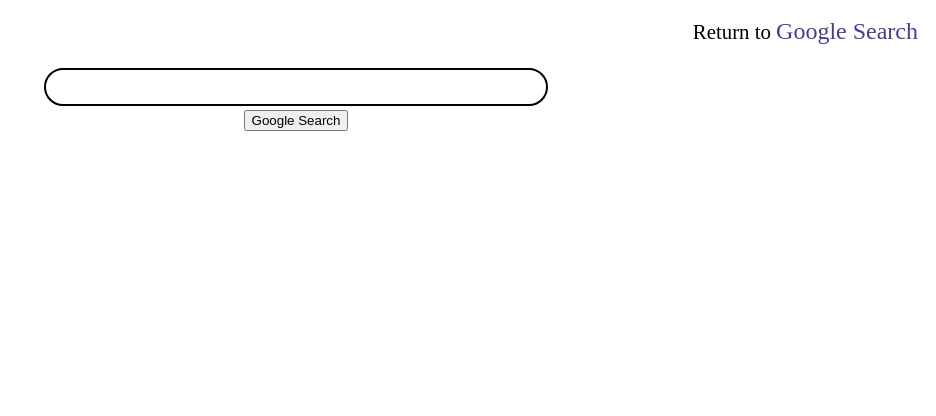
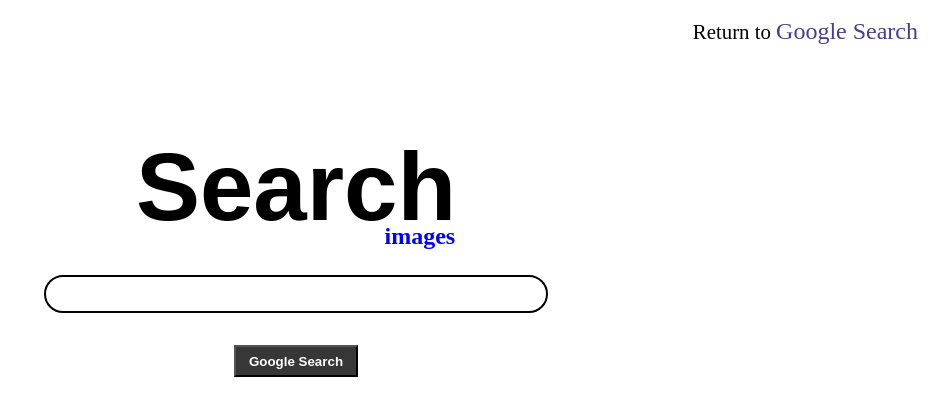
Before and after one commit to NirmalGamer/Web-Dev, a plain HTML site: page image_search.html in a window 1280 px wide. Shown: the whole page, without its empty margins (344-1280 px from the left). Drawn offline with Linux system fonts and the light colour scheme.

Commit message:
Improved Designing

```diff
--- a/image_search.html
+++ b/image_search.html
@@ -10,10 +10,12 @@
       <a href="index.html"> Google Search</a>
     </div>
     <div class="search">
+      <h1>Search</h1>
+      <h6>images</h6>
       <form action="https://google.com/search">
         <input id="input" type="text" name="q" /><br />
         <input id="hi" name="udm" value="2" />
-        <input type="submit" value="Google Search" />
+        <input class="submit" type="submit" value="Google Search" />
       </form>
     </div>
   </body>
--- a/styles.css
+++ b/styles.css
@@ -5,6 +5,13 @@
   font-family: Arial, Helvetica, sans-serif;
   font-weight: bold;
   font-size: 6rem;
+  margin-bottom: 2%;
+}
+h6 {
+  margin-top: -3.5%;
+  padding-left: 20%;
+  font-size: 1.5rem;
+  color: blue;
   margin-bottom: 2%;
 }
 .submit {
```
